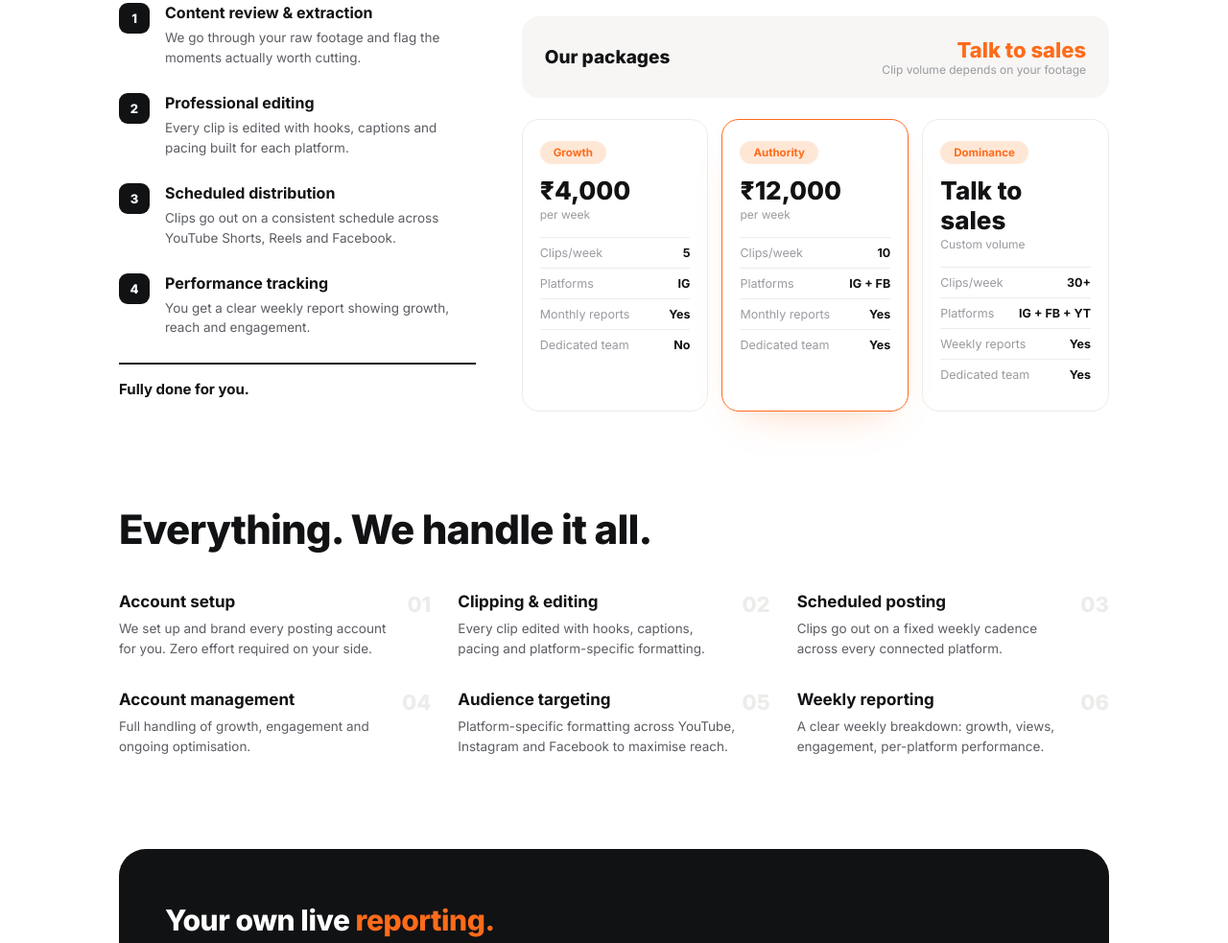
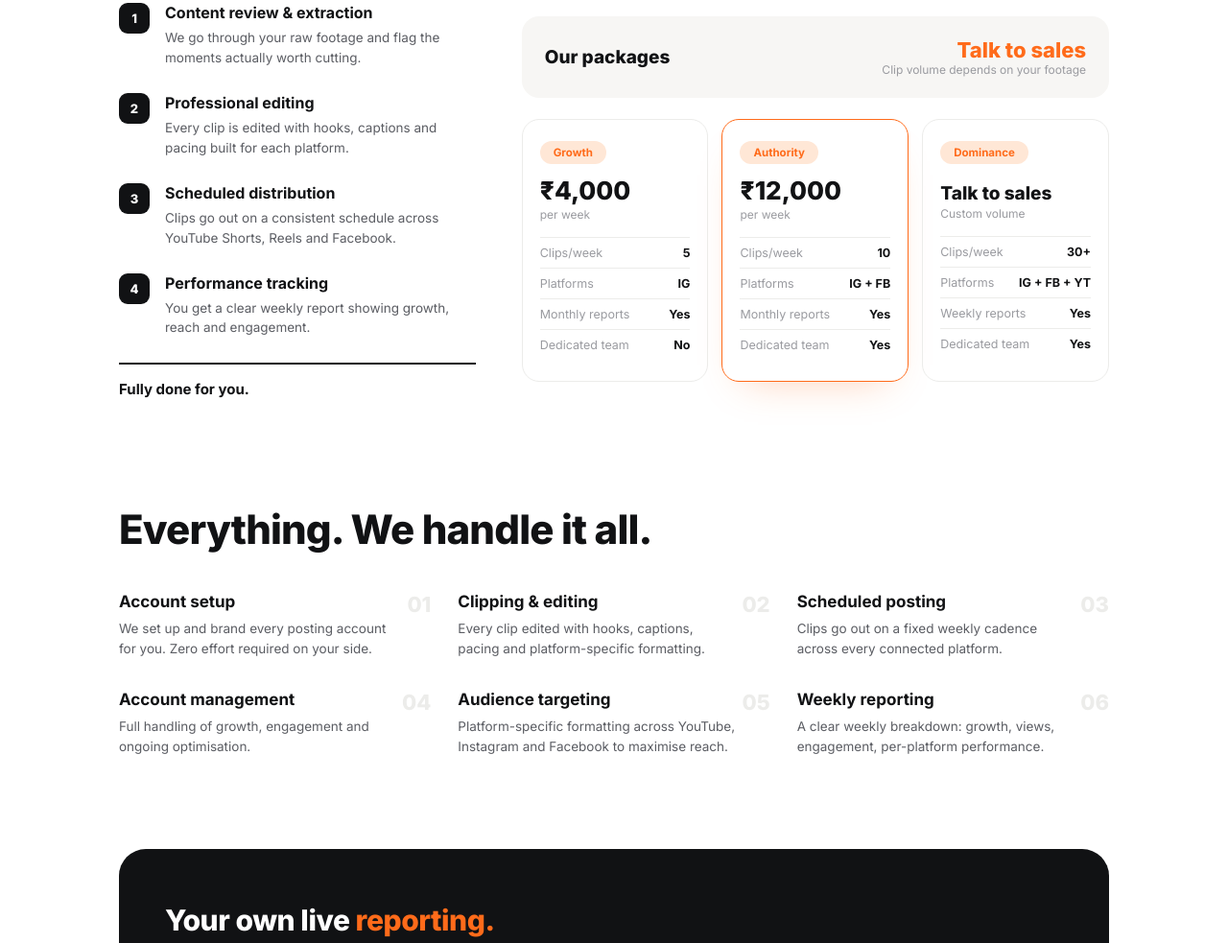
Before and after one commit to Sayuj63/Swytch-revamp, a plain HTML site: page clipping-proposal.html in a window 1280 px wide. Shown: the part 924-1907 px from the top of the page at 96% size. Drawn offline with Linux system fonts and the light colour scheme.

Commit message:
Clipping: shrink Dominance 'Talk to sales' price to one line so card height matches
Co-Authored-By: Claude Opus 4.8 <noreply@anthropic.com>

```diff
--- a/clipping-proposal.html
+++ b/clipping-proposal.html
@@ -103,6 +103,7 @@
   .price-card.featured{border-color:var(--accent);box-shadow:0 20px 40px -24px rgba(255,107,26,0.35);}
   .tier-pill{display:inline-block;background:var(--accent-soft);color:var(--accent);border-radius:999px;padding:5px 14px;font-size:11.5px;font-weight:700;margin-bottom:12px;}
   .price-card .price{font-size:26px;font-weight:800;margin-bottom:2px;}
+  .price-card .price.price-sm{font-size:19px;padding-top:7px;white-space:nowrap;}
   .price-card .price-period{font-size:12px;color:var(--ink-faint);margin-bottom:16px;}
   .spec-row{display:flex;justify-content:space-between;font-size:12.5px;padding:8px 0;border-top:1px solid var(--line);}
   .spec-row .k{color:var(--ink-faint);}
@@ -299,7 +300,7 @@
         </div>
         <div class="price-card">
           <span class="tier-pill">Dominance</span>
-          <div class="price">Talk to sales</div>
+          <div class="price price-sm">Talk to sales</div>
           <div class="price-period">Custom volume</div>
           <div class="spec-row"><span class="k">Clips/week</span><span class="v">30+</span></div>
           <div class="spec-row"><span class="k">Platforms</span><span class="v">IG + FB + YT</span></div>
```
